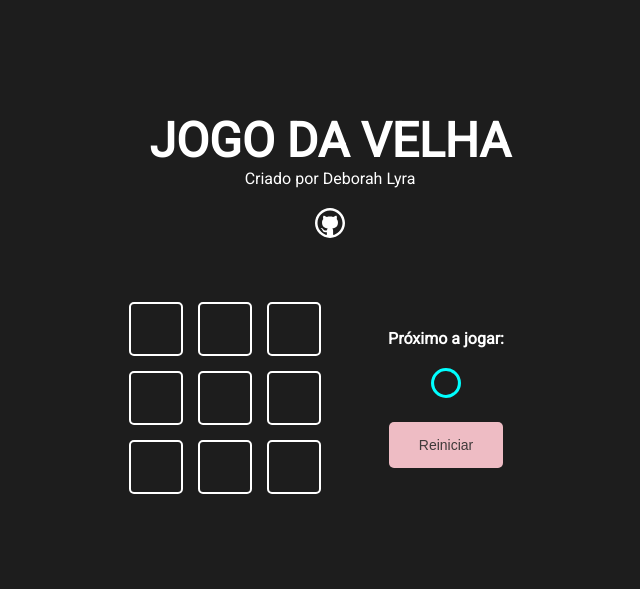
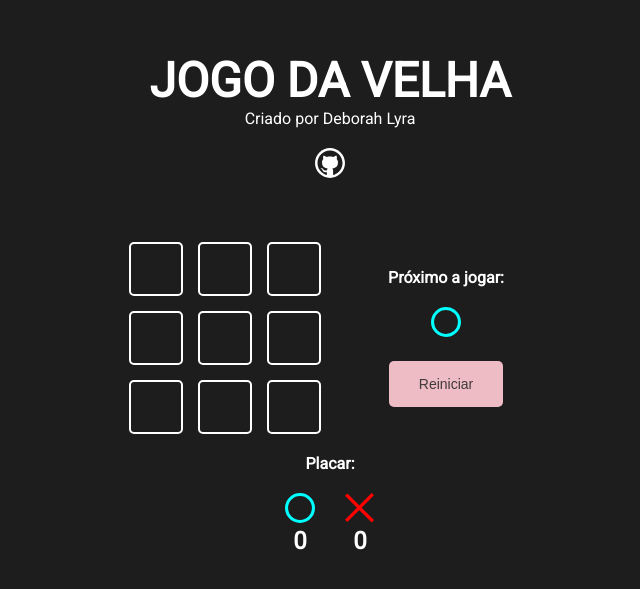
Before and after one commit to DeborahLyra/React-jogo-da-velha, a Next.js app: page / in a window 1280 px wide. Shown: the part 117-706 px from the top of the page, without its empty margins (310-950 px from the left). Built offline with nearby package versions, Linux system fonts and the light colour scheme.

Commit message:
Criado o placar

```diff
--- a/src/components/game/Game.jsx
+++ b/src/components/game/Game.jsx
@@ -4,6 +4,7 @@
 import GameInfo from '../gameInfo/GameInfo'
 import GameOption from '../gameOption/GameOpition'
 import Button from '../button/Button'
+import Score from '../score/Score'
 
 const winnerTable = [
   [0, 1, 2],
@@ -73,6 +74,7 @@
   }, [winner])
 
   return (
+    <>
       <div className={styles.gameContent}>
 
         <div className={styles.game}>
@@ -92,13 +94,11 @@
           currentPlayer={currentPlayer}
           winner={winner}
           onReset={handleReset}
-        isDraw = {draw  }
+          isDraw={draw}
         />
-
-
-
       </div>
-
+      <Score />
+    </>
   )
 }
 
--- a/src/components/game/Game.module.css
+++ b/src/components/game/Game.module.css
@@ -8,6 +8,7 @@
   display: flex;
   gap: 40px;
   align-items: center;
+  margin-bottom: 20px;
 }
 
 @media  screen and (max-width: 425px) {
--- a/src/components/header/header.module.css
+++ b/src/components/header/header.module.css
@@ -5,5 +5,4 @@
 
 .iconContent {
 margin: 20px 0;
-
 }
--- /dev/null
+++ b/src/components/score/Score.jsx
@@ -0,0 +1,23 @@
+import styles from './Score.module.css'
+
+import Icon from '../icon/Icon'
+
+function Score() {
+  return (
+    <>
+      <h4>Placar:</h4>
+      <div className={styles.score}>
+        <div className={styles.scoreContent}>
+          <Icon iconName='circle' />
+          <h2>0</h2>
+        </div>
+        <div className={styles.scoreContent}>
+          <Icon iconName='x' />
+          <h2>0</h2>
+        </div>
+      </div>
+    </>
+  )
+}
+
+export default Score
--- /dev/null
+++ b/src/components/score/Score.module.css
@@ -0,0 +1,11 @@
+.score {
+  display: flex;
+  gap: 30px;
+  margin-top: 20px;
+}
+
+.scoreContent {
+  display: flex;
+  flex-direction: column;
+  align-items: center;
+}
```
Lines whose indentation alone changed are shown as unchanged.
